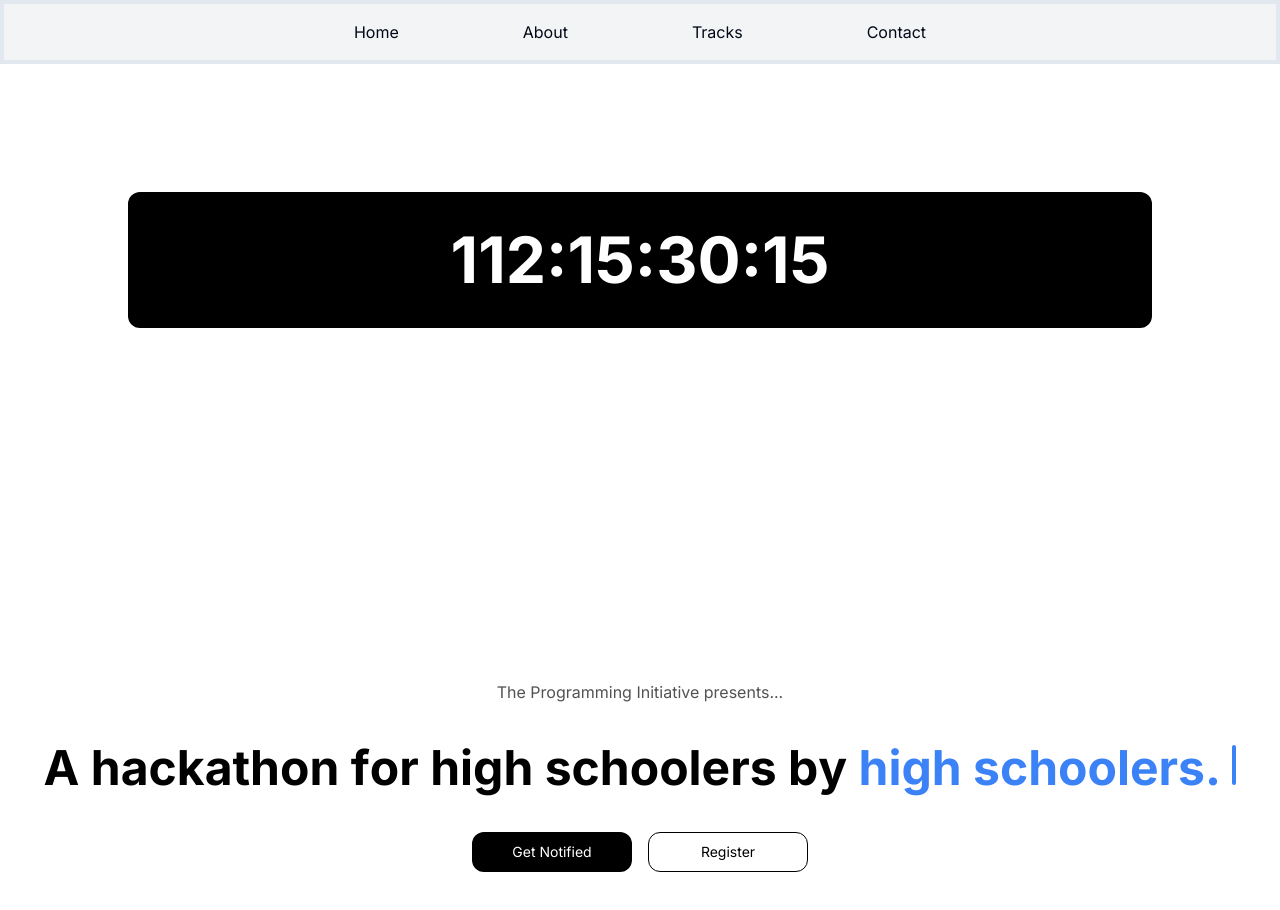
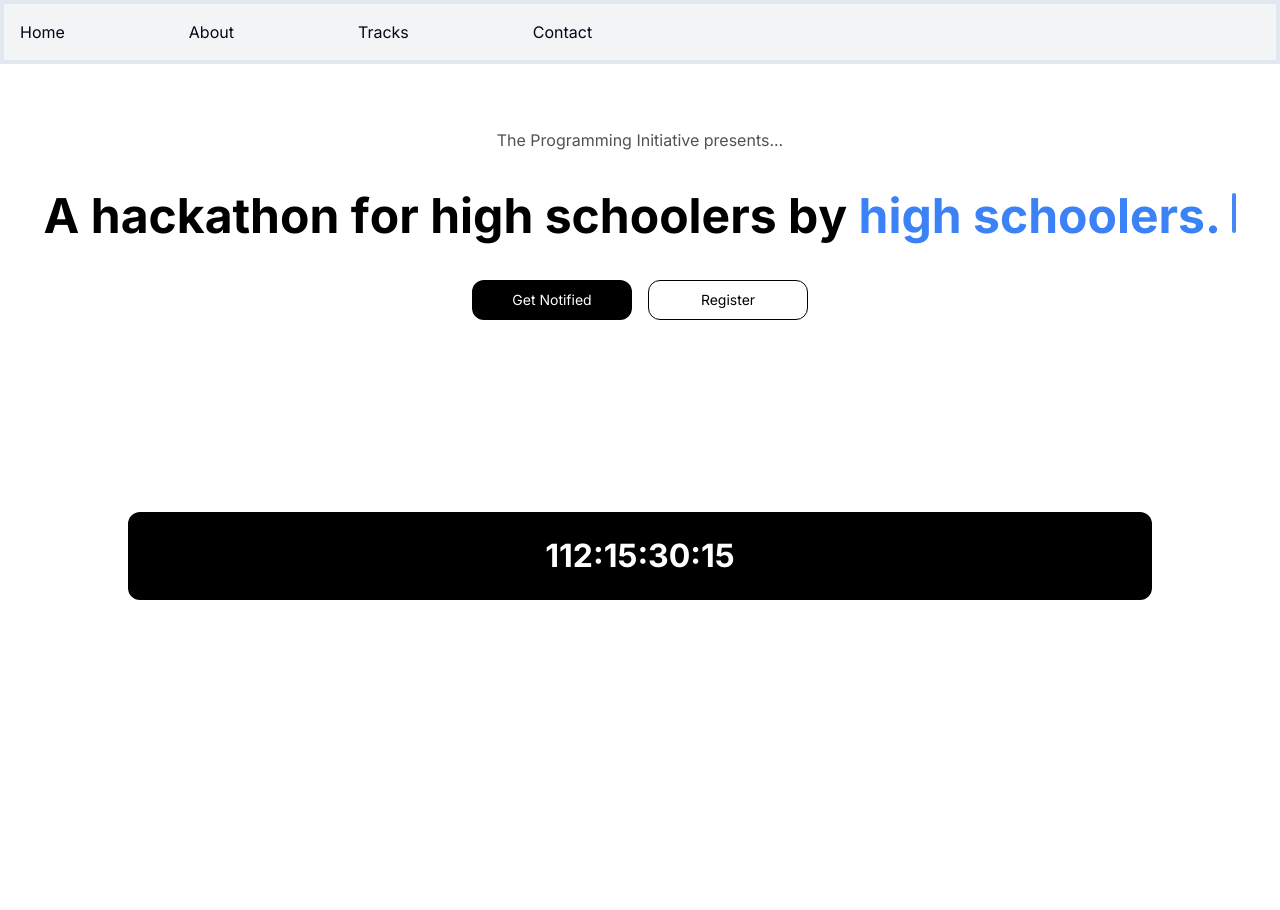
Before and after one commit to pearbearr/millcityhacks, a Next.js app: page / in a window 1280 px wide. Shown: the top 910 px of the page. After the commit the page ends 800 px from the top, so only its background shows below. Built offline with nearby package versions, Linux system fonts and the light colour scheme.

Commit message:
Add loading skeleton + move herowriter up

```diff
--- a/app/page.tsx
+++ b/app/page.tsx
@@ -5,7 +5,7 @@ export default function Home() {
   return (
     <main>
       <header>
-        <nav className="flex space-x-[10%] justify-center p-4 bg-gray-100 border-4">
+        <nav className="flex space-x-[10%] justify-start p-4 bg-gray-100 border-4">
           <a href="#section">Home</a>
           <a href="">About</a>
           <a href="">Tracks</a>
@@ -13,8 +13,8 @@ export default function Home() {
         </nav>
       </header>
       <section id="section">
+        <HeroTaglineWriter />
         <Countdown targetDate="11/09/2024 08:00" />
-        <HeroTaglineWriter />
       </section>
 
       <footer></footer>
--- a/components/Countdown.tsx
+++ b/components/Countdown.tsx
@@ -1,14 +1,16 @@
 "use client";
 import { useEffect, useState } from "react";
+import { Skeleton } from "@/components/ui/skeleton";
+import { Suspense } from "react";
 
 export default function Countdown(props: { targetDate: string }) {
   const countDownDate = new Date(props.targetDate).getTime();
   let timeDelta = countDownDate - new Date().getTime();
   const [countDown, setCountDown] = useState(timeDelta);
-  const [isClient, setIsClient] = useState(false)
+  const [isClient, setIsClient] = useState(false);
   useEffect(() => {
-    setIsClient(true)
-  }, [])
+    setIsClient(true);
+  }, []);
   useEffect(() => {
     const interval = setInterval(() => {
       let timeDelta = countDownDate - new Date().getTime();
@@ -19,11 +21,20 @@ export default function Countdown(props: { targetDate: string }) {
   }, [countDown]);
 
   return (
-    <div className="flex items-center justify-center m-[10%] p-5 bg-black text-white text-[4em] font-bold rounded-xl">
+    <div className="flex items-center justify-center m-[10%] p-5 bg-black text-white text-[2em] font-bold rounded-xl">
       <div className="">
-        {isClient && getReturnValues(countDown)
-          .map((x) => String(x).padStart(2, "0"))
-          .join(":")}
+        {isClient ? (
+          getReturnValues(countDown)
+            .map((x) => String(x).padStart(2, "0"))
+            .join(":")
+        ) : (
+          <div className="space-x-5 flex items-center justify-center">
+            <Skeleton className="h-12 w-[90px]" />
+            <Skeleton className="h-12 w-[90px]" />
+            <Skeleton className="h-12 w-[90px]" />
+            <Skeleton className="h-12 w-[90px]" />
+          </div>
+        )}
       </div>
     </div>
   );
--- a/components/HomeTypewriter.tsx
+++ b/components/HomeTypewriter.tsx
@@ -31,7 +31,7 @@ export function HeroTaglineWriter() {
     },
   ];
   return (
-    <div className="flex flex-col items-center justify-center h-[40rem] ">
+    <div className="flex flex-col items-center justify-center h-[20rem] ">
       <p className="text-neutral-600 dark:text-neutral-200 text-base  mb-10">
         The Programming Initiative presents...
       </p>
--- /dev/null
+++ b/components/ui/skeleton.tsx
@@ -0,0 +1,15 @@
+import { cn } from "@/lib/utils"
+
+function Skeleton({
+  className,
+  ...props
+}: React.HTMLAttributes<HTMLDivElement>) {
+  return (
+    <div
+      className={cn("animate-pulse rounded-md bg-muted", className)}
+      {...props}
+    />
+  )
+}
+
+export { Skeleton }
```
